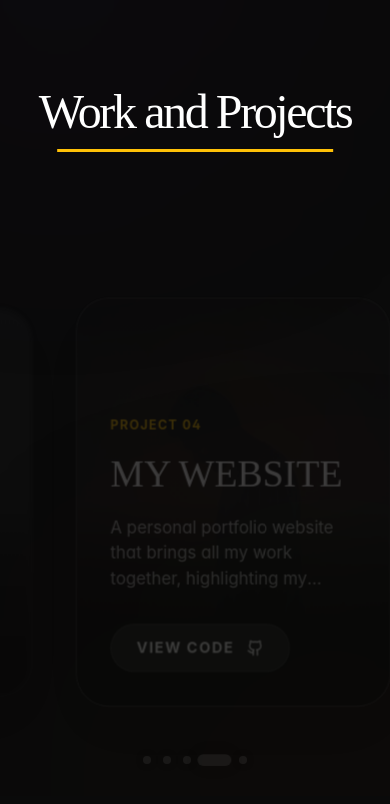
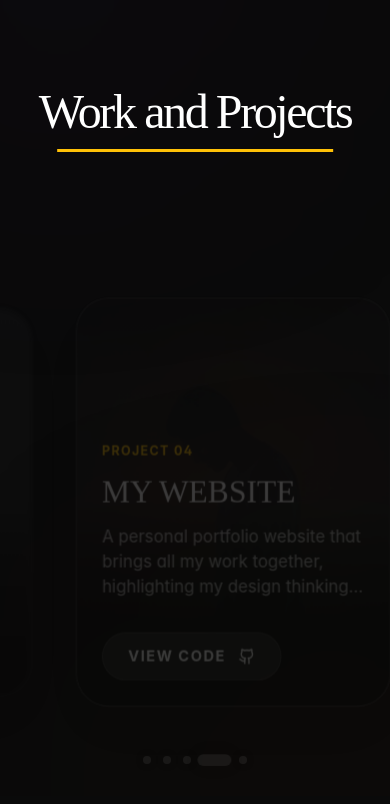
Before and after one commit to vaibhavsharma-2000/portfolio, a React (Vite) app: page / in a window 390 px wide. Shown: the part 7689-8493 px from the top of the page. Built offline with nearby package versions, Linux system fonts and the light colour scheme; grey boxes are pictures that could not be loaded.

Commit message:
style: improve responsive layout and styling for work carousel project details and tags.

```diff
--- a/src/sections/WorkCarousel.jsx
+++ b/src/sections/WorkCarousel.jsx
@@ -119,13 +119,14 @@ const HorizontalCard = ({ project, index, scrollYProgress }) => {
                     <div className="absolute inset-0 bg-gradient-to-t from-black via-[#1a1a1a]/50 to-transparent" />
                 </div>
 
-                <div className="absolute inset-0 flex flex-col justify-end p-8 md:p-12">
+                <div className="absolute inset-0 flex flex-col p-6 md:p-12">
                     <motion.div
                         style={{
                             opacity: useTransform(scrollYProgress, [start, plateauStart, plateauEnd, end], [0, 1, 1, 0]),
                             y: useTransform(scrollYProgress, [start, plateauStart, plateauEnd, end], [-10, 0, 0, -10])
                         }}
-                        className="absolute top-8 right-8 md:top-12 md:right-12 flex flex-row flex-wrap justify-end gap-2 max-w-[60%]"
+                        // Mobile: Relative, Top of flow. Desktop: Absolute Top-Right.
+                        className="relative w-full flex flex-wrap justify-end gap-2 mb-auto md:absolute md:top-12 md:right-12 md:w-[60%] md:mb-0 z-10"
                     >
                         {project.tags.map((tag, i) => (
                             <motion.span
@@ -134,18 +135,19 @@ const HorizontalCard = ({ project, index, scrollYProgress }) => {
                                     color: useTransform(scrollYProgress, [start, plateauStart, plateauEnd, end], ["rgba(255,255,255,0.5)", project.color, project.color, "rgba(255,255,255,0.5)"]),
                                     borderColor: useTransform(scrollYProgress, [start, plateauStart, plateauEnd, end], ["rgba(255,255,255,0.1)", project.color, project.color, "rgba(255,255,255,0.1)"])
                                 }}
-                                className="px-3 py-1 text-[10px] font-bold uppercase tracking-[0.15em] border rounded-lg bg-black/20 backdrop-blur-md"
+                                className="px-2 py-1 md:px-3 md:py-1 text-[9px] md:text-[10px] font-bold uppercase tracking-[0.15em] border rounded-lg bg-black/40 backdrop-blur-md"
                             >
                                 {tag}
                             </motion.span>
                         ))}
                     </motion.div>
 
-                    <motion.div className="flex flex-col items-start">
-                        <motion.span style={{ color: project.color }} className="text-xs font-bold tracking-widest uppercase mb-4">
+                    {/* mt-auto pushes this block to the bottom of the container */}
+                    <motion.div className="flex flex-col items-start mt-auto relative z-10">
+                        <motion.span style={{ color: project.color }} className="text-xs font-bold tracking-widest uppercase mb-3 md:mb-4">
                             Project 0{index + 1}
                         </motion.span>
-                        <h3 className="font-serif text-4xl md:text-5xl lg:text-6xl text-white mb-4 leading-tight">
+                        <h3 className="font-serif text-3xl md:text-5xl lg:text-6xl text-white mb-3 md:mb-4 leading-tight">
                             {project.title}
                         </h3>
                     </motion.div>
```
